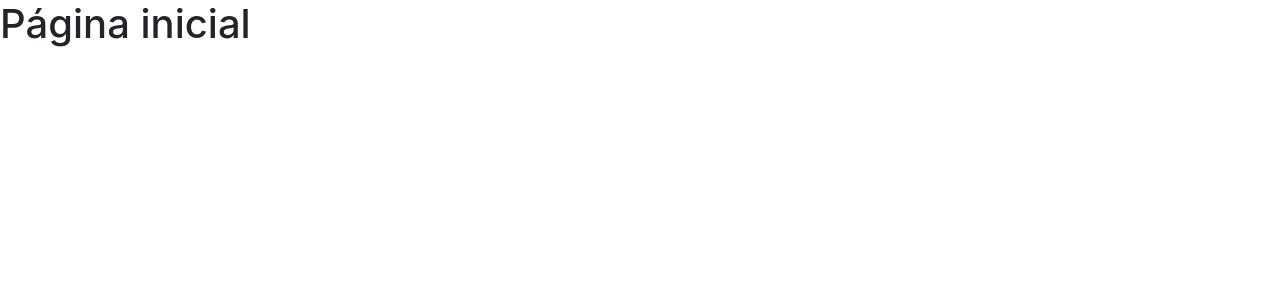
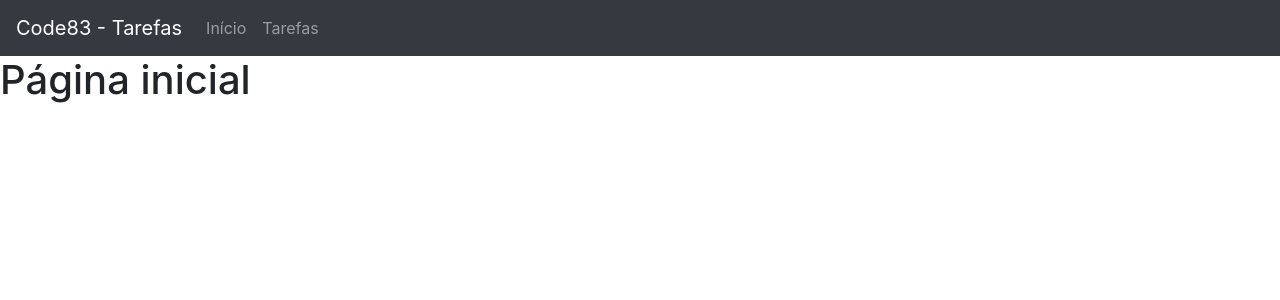
Before and after one commit to prmorais/code83_Tasks_Frontend, a React (Create React App) app: page / in a window 1280 px wide. Shown: the top 300 px of the page. Built offline with nearby package versions, Linux system fonts and the light colour scheme.

Commit message:
Adicionando navbar - erro

```diff
--- a/package.json
+++ b/package.json
@@ -13,7 +13,7 @@
 		"axios": "^0.20.0",
 		"bootstrap": "^4.5.2",
 		"react": "^16.13.1",
-    "react-bootstrap": "^1.3.0",
+		"react-bootstrap": "1.3.0",
 		"react-dom": "^16.13.1",
 		"react-router-dom": "^5.2.0",
 		"react-scripts": "3.4.3",
--- a/src/App.tsx
+++ b/src/App.tsx
@@ -1,12 +1,14 @@
 import React from "react";
 import { BrowserRouter } from "react-router-dom";
+import Header from "./components/Header";
 
 import Routes from "./routes";
 
 function App() {
 	return (
 		<BrowserRouter>
-			<Routes>Code83 Tasks</Routes>
+			<Header />
+			<Routes />
 		</BrowserRouter>
 	);
 }
--- /dev/null
+++ b/src/components/Header/index.tsx
@@ -0,0 +1,16 @@
+import React from "react";
+import { Nav, Navbar } from "react-bootstrap";
+
+const Header: React.FC = () => {
+	return (
+		<Navbar bg="dark" variant="dark">
+			<Navbar.Brand href="#home">Code83 - Tarefas</Navbar.Brand>
+			<Nav className="mr-auto">
+				<Nav.Link href="#home">Início</Nav.Link>
+				<Nav.Link href="#features">Tarefas</Nav.Link>
+			</Nav>
+		</Navbar>
+	);
+};
+
+export default Header;
```
Also changed, not shown: 1 other file (tests, documents, lock files or other folders). Lines whose indentation alone changed are shown as unchanged.
